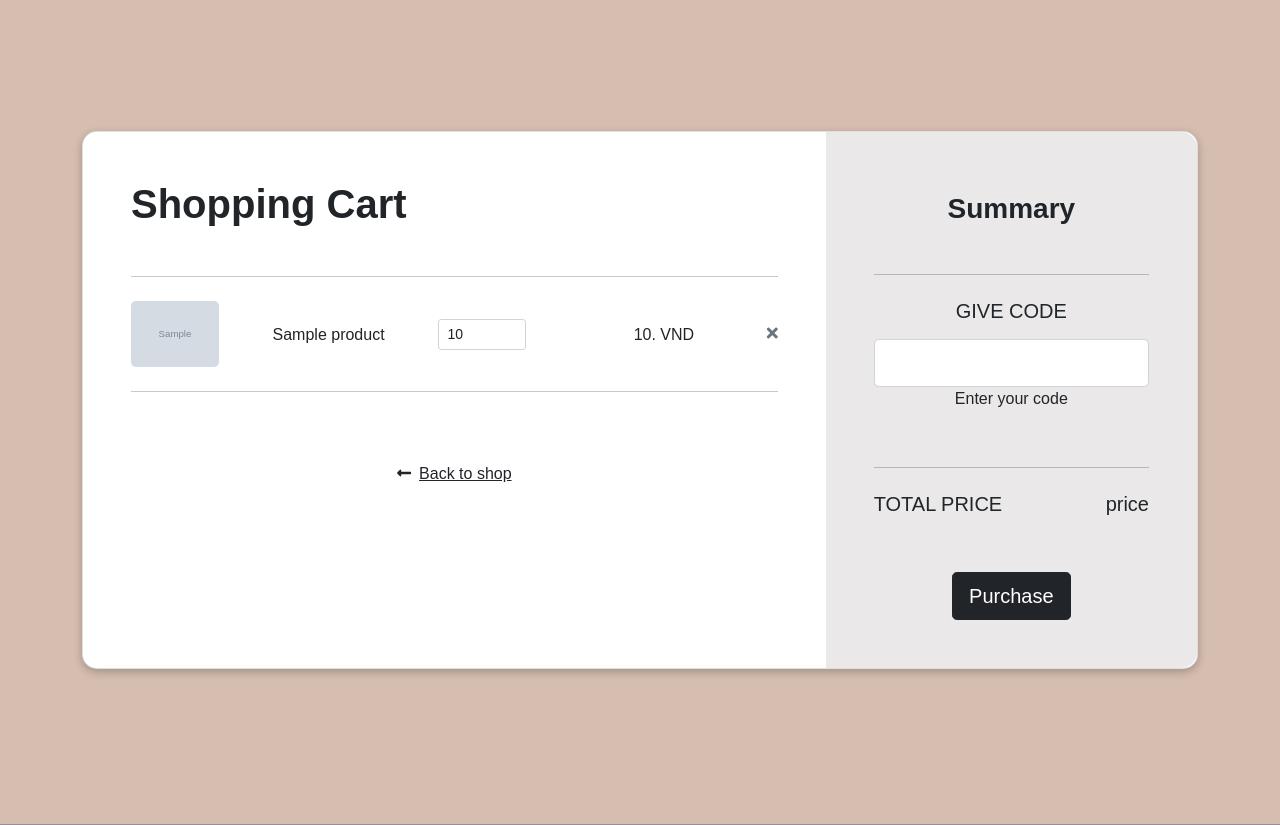
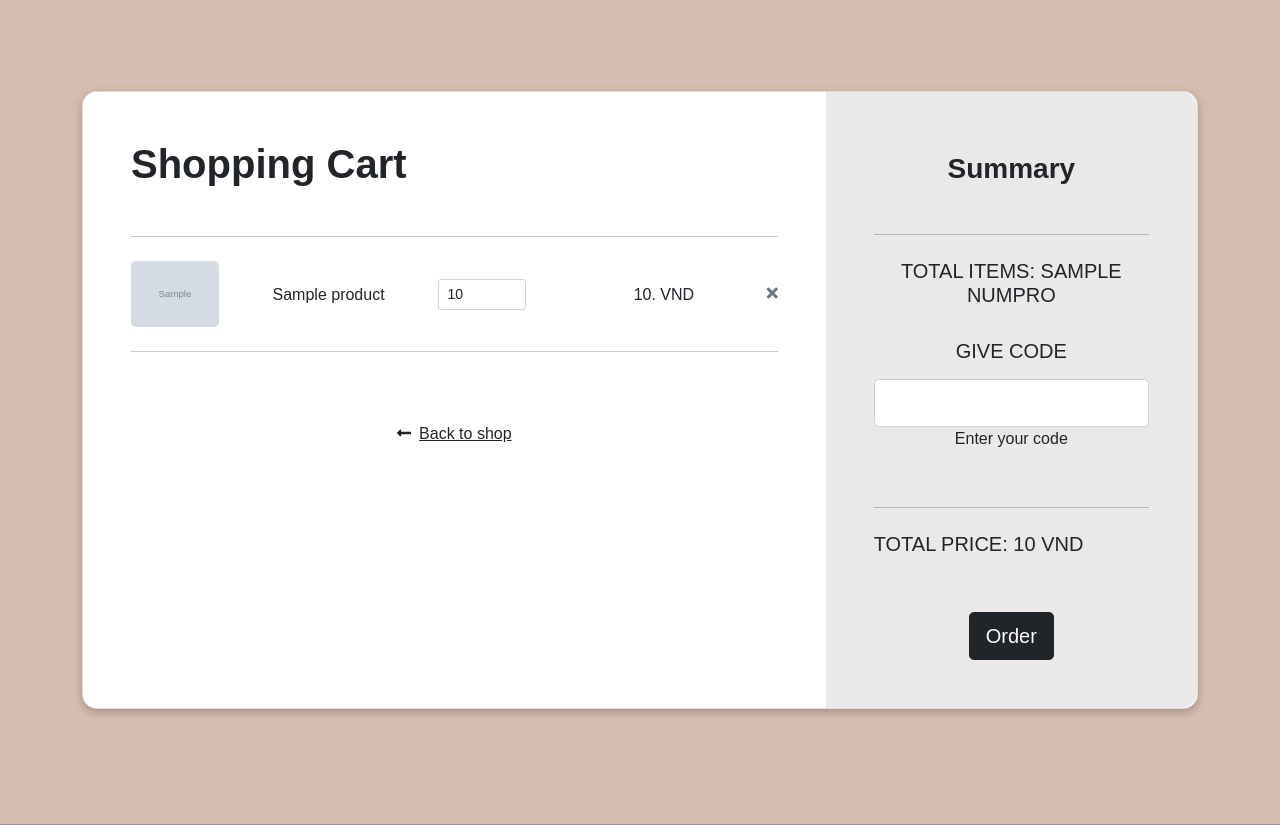
Before and after one commit to Switch-Factory/switchfactory, a Symfony app: template templates/cart/index.html.twig in a window 1280 px wide. Shown: the part 72-897 px from the top of the page. Run offline with Twig, Linux system fonts and the light colour scheme; the template is opened without the code that fills it: most values are stand-ins (such as "Sample title", 1, 10 or a date in 2020); grey boxes marked "Sample" are stand-in pictures; some libraries are stand-ins or nearby versions.

Commit message:
Update cart show total product and total price

```diff
--- a/src/Controller/CartController.php
+++ b/src/Controller/CartController.php
@@ -80,11 +80,14 @@ class CartController extends AbstractController
         $userId = $data[0]['id'];
         $product = $repo->showCartAction($userId);
         $total = 0;
+        $numberpro = 0;
         foreach ($product as $p){
             $total += $p['total'];
+            $numberpro += $p['quantity'];
         }
         $category = $cateRepo->findAll();
         return $this->render('cart/index.html.twig', [
+            'numpro' => $numberpro,
             'product' => $product,
             'total' => $total,
             'supplier' => $supplier
--- a/src/Repository/CartRepository.php
+++ b/src/Repository/CartRepository.php
@@ -70,7 +70,7 @@ class CartRepository extends ServiceEntityRepository
     public function showCartAction($value): array
     {
         return $this->createQueryBuilder('c')
-            ->select('p.id, p.image, p.name, p.price, c.quantity, p.price*c.quantity as total')
+            ->select('p.id, p.image, p.name, p.price, c.quantity as quantity, p.price*c.quantity as total')
             ->innerJoin('c.product', 'p')
             ->Where('c.user = :id')
             ->setParameter('id', $value)
--- a/templates/cart/index.html.twig
+++ b/templates/cart/index.html.twig
@@ -64,6 +64,10 @@ block body %}
                 <div class="p-5">
                   <h3 class="fw-bold mb-5 mt-2 pt-1">Summary</h3>
                   <hr class="my-4" />
+                   <div class="d-flex justify-content-between mb-4">
+                    <h5 class="text-uppercase">Total items: {{numpro}}</h5>
+                    {# <h5>{{c.total}}</h5> #}
+                  </div>
                   <h5 class="text-uppercase mb-3">Give code</h5>
 
                   <div class="mb-5">
@@ -82,9 +86,8 @@ block body %}
                   <hr class="my-4" />
 
                   <div class="d-flex justify-content-between mb-5">
-                    <h5 class="text-uppercase">Total price</h5>
+                    <h5 class="text-uppercase">Total price:  {{total}} <h12>VND</h12></h5>
                     {# {% set totalPrice = p.count * p.price %} #}
-                    <h5>price</h5>
                   </div>
 
                   <button
@@ -92,7 +95,7 @@ block body %}
                     class="btn btn-dark btn-block btn-lg"
                     data-mdb-ripple-color="dark"
                   >
-                    Purchase
+                    Order
                   </button>
                 </div>
               </div>
```
